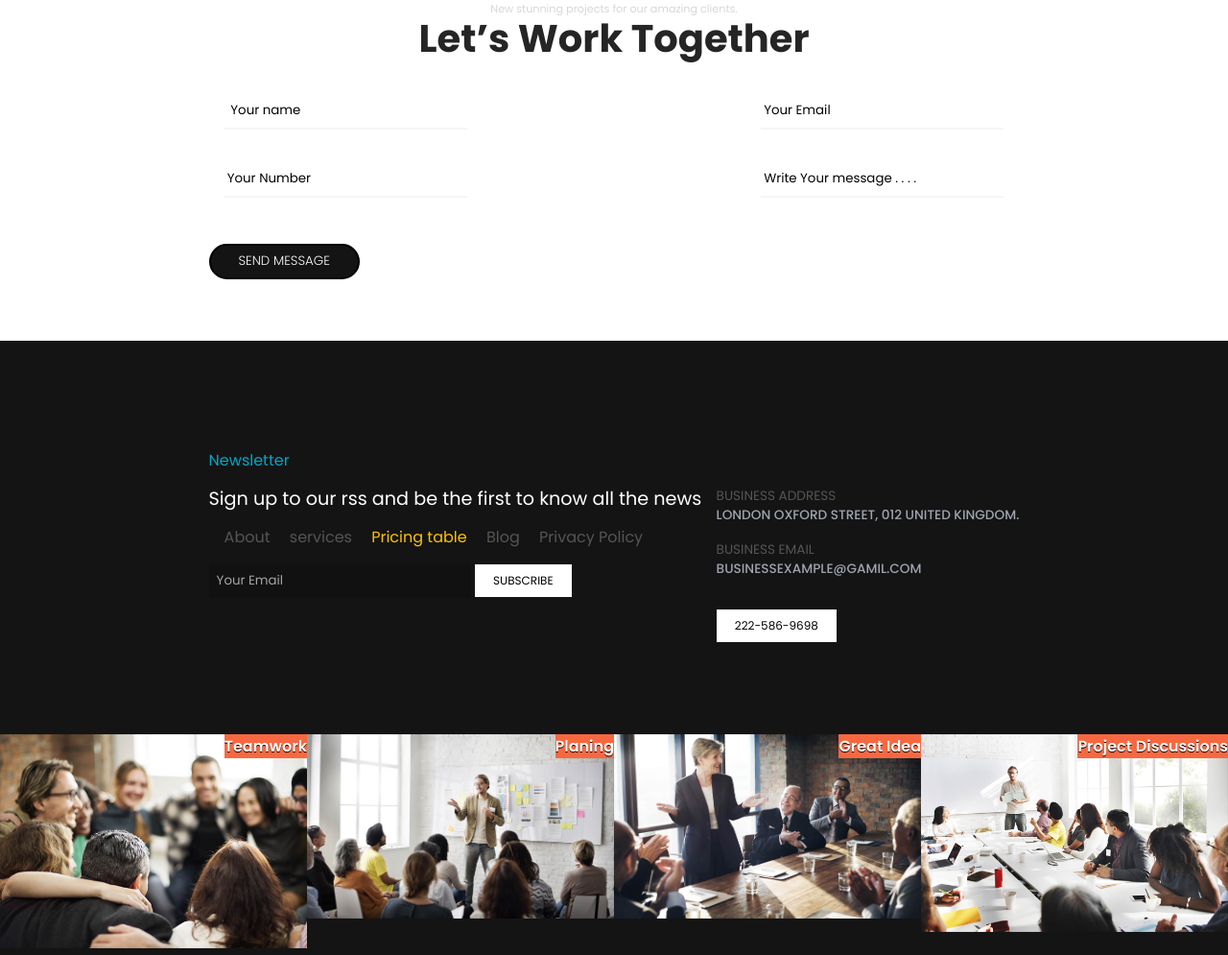
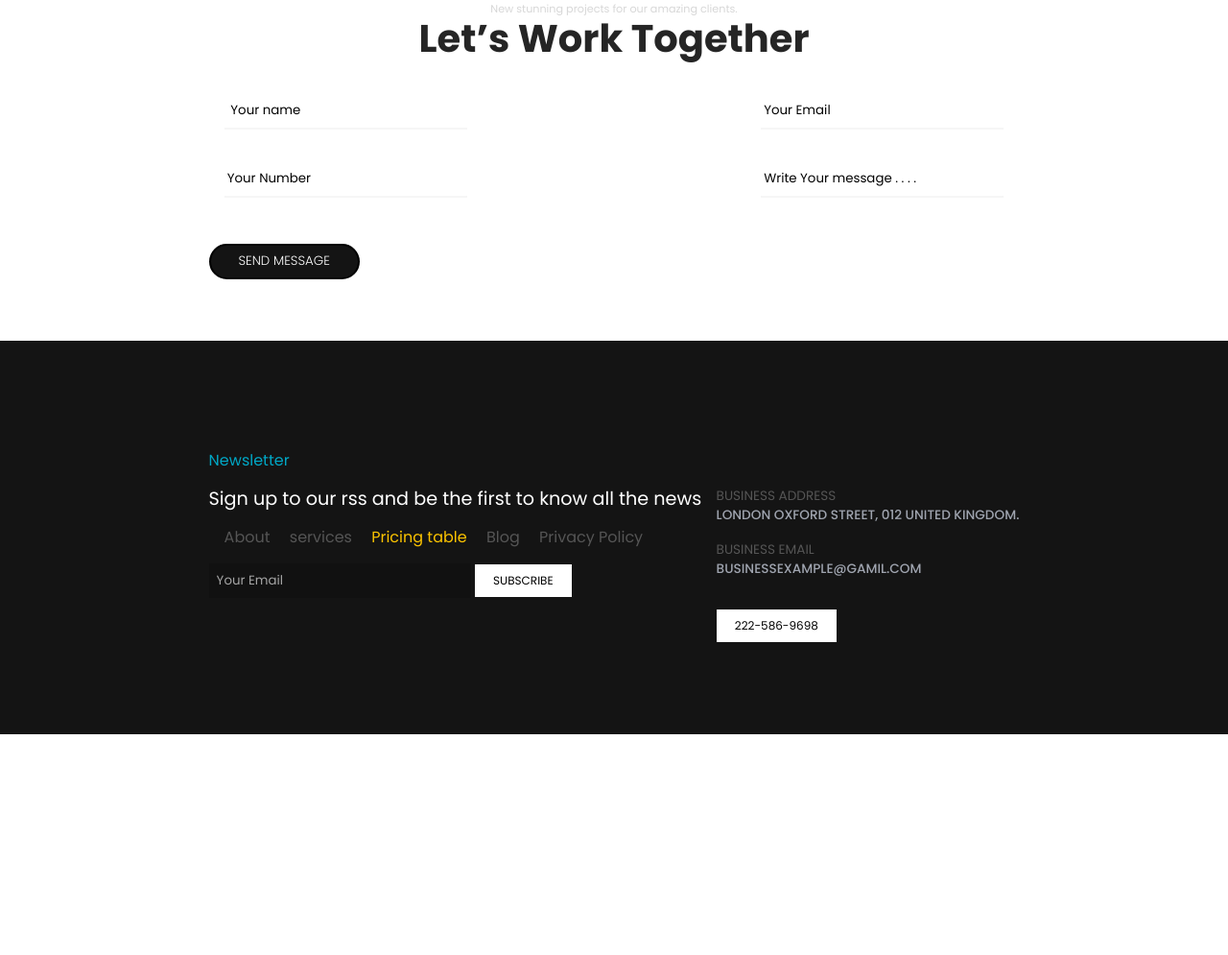
Before and after one commit to CoderAbhi22454545454/Marketing-Ressume, a plain HTML site: page index.html in a window 1280 px wide. Shown: the part 5419-6414 px from the top of the page at 96% size. After the commit the page ends 6184 px from the top, so only its background shows below. Drawn offline with Linux system fonts and the light colour scheme.

Commit message:
Update index.html

```diff
--- a/index.html
+++ b/index.html
@@ -410,15 +410,6 @@
     </div>
   </div>
 </section>
-<section id="blog-sec">
-  <div class="blog-wrpper">
-    <div class="bcard"><img src="./asset/blog1.png" alt="blog"><p>Teamwork</p></div>
-    <div class="bcard"><img src="./asset/blog2.png" alt="blog"><p>Planing</p></div>
-    <div class="bcard"><img src="./asset/blog3.png" alt="blog"><p>Great Idea</p></div>
-    <div class="bcard"><img src="./asset/blog4.png" alt="blog"><p> Project Discussions</p></div>
-    <!-- <div class="bcard"><img src="./asset/blog5.png" alt="blog"></div> -->
-  </div>
-</section>
 </div>
   <script src="./js/script.js" defer></script>
 </body>
```
